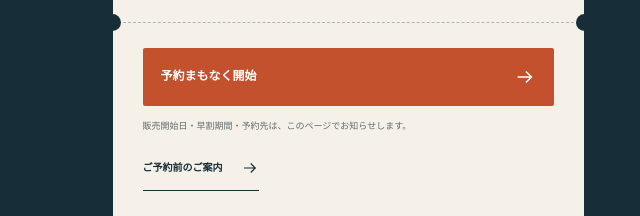
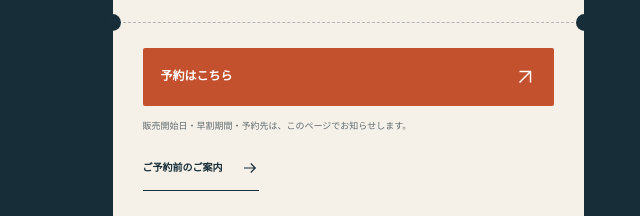
Before and after one commit to sunsetbeachpark/inahaku-sunset-2027, a plain HTML site: page index.html in a window 1280 px wide. Shown: the part 7535-7751 px from the top of the page, 640-1280 px from the left. Drawn offline with nearby package versions, Linux system fonts and the light colour scheme; a web font is replaced by a local one.

Commit message:
Link reservation button to LivePocket

```diff
--- a/index.html
+++ b/index.html
@@ -99,7 +99,7 @@
 
     <section class="plan-section section-pad" id="plan" aria-labelledby="plan-title"><div class="shell"><div class="section-top"><span class="eyebrow">05 / PACK YOUR WEEKEND</span><span class="tag tag-light">予約まもなく開始</span></div><div class="heading-row"><h2 id="plan-title">泊まる。食べる。楽しむ。<br>ひとつのプランで。</h2><p>愛車と過ごす、海辺の1泊。<br>滞在にうれしい内容をまとめました。</p></div>
       <div class="plan-layout"><div class="included-list"><h3>パッケージ内容 <span>WHAT’S INCLUDED</span></h3><div class="included-items"><div><span>01</span><p>駐車スペース利用料<small>11:00〜翌10:00</small></p></div><div><span>02</span><p>JCCS 2027 大人入場券2枚</p></div><div><span>03</span><p>ボタニカミュージアムチケット2枚</p></div><div><span>04</span><p>シャトルバス送迎<small>稲毛海浜公園⇄JCCS会場「幕張メッセ」<br>⇄近隣温泉施設へのシャトルバス送迎</small></p></div><div><span>05</span><p>朝食・夕食付き<small>ガーデンサラダ／HOT SAND</small></p></div><div><span>06</span><p>焚き火用の薪</p></div><div><span>07</span><p>ドッグランご利用無料<small>施設の利用規約に準じます</small></p></div></div><p class="included-note">施設・チケット・送迎の利用条件は、ご予約前のご案内をご確認ください。</p></div>
-      <aside class="booking-ticket" aria-label="宿泊プラン料金"><div class="booking-label"><span>SEASIDE STAY TICKET</span><svg aria-hidden="true"><use href="#i-van"/></svg></div><div class="booking-body"><span class="early-badge">早割 30% OFF</span><h3><span>1台 1泊 大人2名様までの</span><span>パッケージ料金</span></h3><p class="normal-price">通常 <s>33,000</s> 円（税込）</p><p class="main-price"><strong>23,100</strong><span>円<small>税込</small></span></p><div class="price-tags"><span>高校生以下無料</span><span>大人追加1名 5,500円</span></div><p class="price-detail">高校生以下は食事もご用意します。人数は申込アンケートへご記入ください。大人追加分は当日精算です。</p><div class="consecutive"><strong>2泊3日プラン／大人2名様まで</strong><p>通常66,000円 → 早割30%OFF<br><b>46,200円（税込）</b></p><p>各種チケット・食事は2日分。食事内容も変わります。</p></div><div class="booking-divider"></div><button class="button button-orange" type="button" data-reservation>予約まもなく開始 <svg class="icon"><use href="#i-arrow"/></svg></button><p class="booking-note">販売開始日・早割期間・予約先は、このページでお知らせします。</p><a class="text-link" href="stay-guide.html">ご予約前のご案内 <svg class="icon"><use href="#i-arrow"/></svg></a></div><div class="ticket-serial" aria-hidden="true"><span>INAHAKU / 2027</span><span>SEE YOU BY THE SEA.</span></div></aside></div>
+      <aside class="booking-ticket" aria-label="宿泊プラン料金"><div class="booking-label"><span>SEASIDE STAY TICKET</span><svg aria-hidden="true"><use href="#i-van"/></svg></div><div class="booking-body"><span class="early-badge">早割 30% OFF</span><h3><span>1台 1泊 大人2名様までの</span><span>パッケージ料金</span></h3><p class="normal-price">通常 <s>33,000</s> 円（税込）</p><p class="main-price"><strong>23,100</strong><span>円<small>税込</small></span></p><div class="price-tags"><span>高校生以下無料</span><span>大人追加1名 5,500円</span></div><p class="price-detail">高校生以下は食事もご用意します。人数は申込アンケートへご記入ください。大人追加分は当日精算です。</p><div class="consecutive"><strong>2泊3日プラン／大人2名様まで</strong><p>通常66,000円 → 早割30%OFF<br><b>46,200円（税込）</b></p><p>各種チケット・食事は2日分。食事内容も変わります。</p></div><div class="booking-divider"></div><a class="button button-orange" href="https://livepocket.jp/e/h3ws6" target="_blank" rel="noopener noreferrer">予約はこちら <svg class="icon"><use href="#i-external"/></svg></a><p class="booking-note">販売開始日・早割期間・予約先は、このページでお知らせします。</p><a class="text-link" href="stay-guide.html">ご予約前のご案内 <svg class="icon"><use href="#i-arrow"/></svg></a></div><div class="ticket-serial" aria-hidden="true"><span>INAHAKU / 2027</span><span>SEE YOU BY THE SEA.</span></div></aside></div>
     </div></section>
 
     <section class="access-section section-pad shell" id="access" aria-labelledby="access-title"><div class="section-top"><span class="eyebrow">06 / FIND YOUR WAY</span><span class="small-coordinate">INAGE · MAKUHARI</span></div><div class="heading-row"><h2 id="access-title">週末の拠点は、稲毛。<br>楽しみは、その先にも。</h2><p>宿泊する公園から、ジャパンキャンピングカーショーへ、温泉へ。<br>それぞれの場所を確認して、旅の準備を。</p></div>
```
